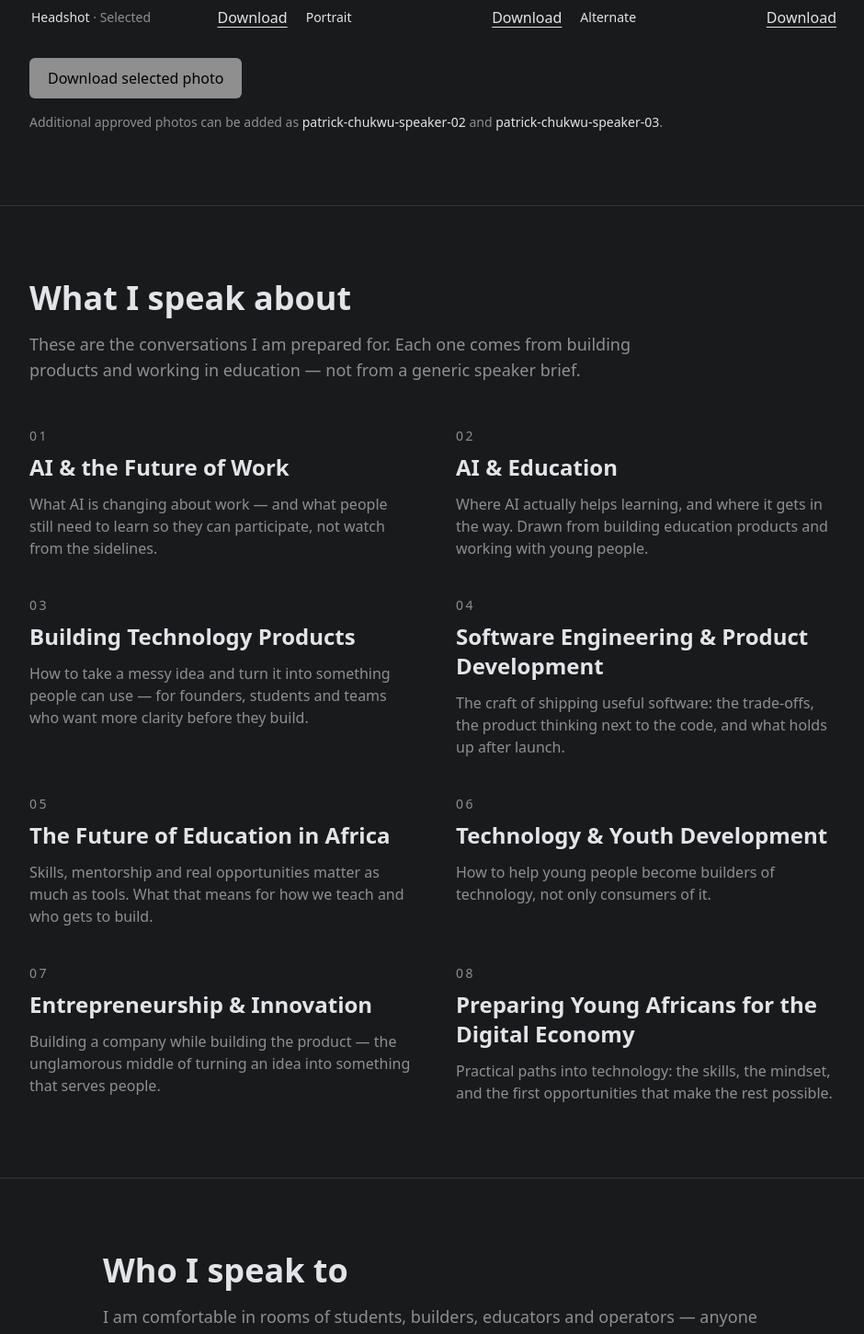
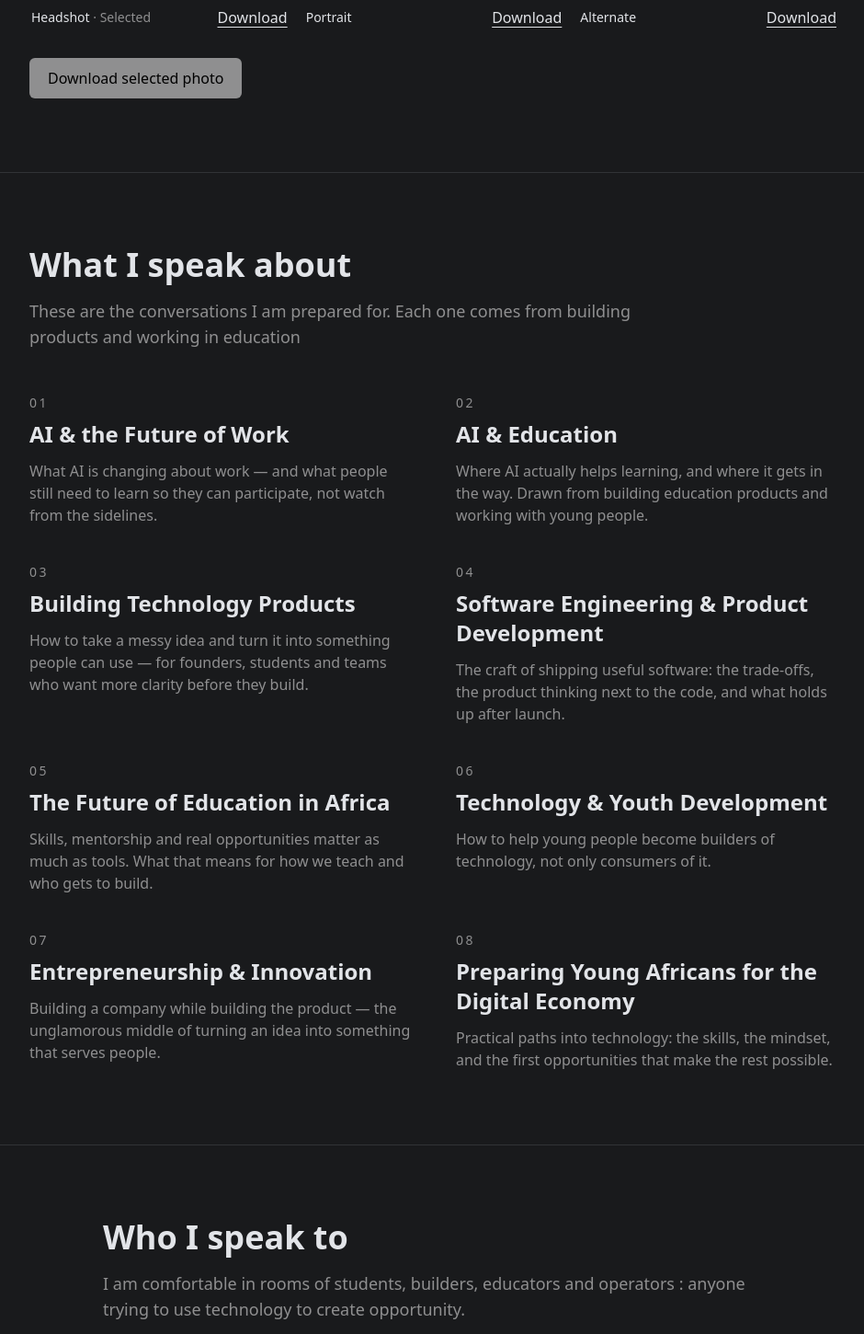
Before and after one commit to Patrick-Chukwu/Patrick-Chukwu, a React (Vite) app: page /speaking in a window 1280 px wide. Shown: the part 3240-4690 px from the top of the page at 92% size, without its empty margins (168-1108 px from the left). Built offline with nearby package versions, Linux system fonts and the light colour scheme.

Commit message:
fix: remove unnecesary texts

```diff
--- a/src/pages/Speaking.jsx
+++ b/src/pages/Speaking.jsx
@@ -390,11 +390,7 @@ const Speaking = () => {
                       ? 'Preparing…'
                       : 'Download selected photo'}
               </button>
-              <p className="text-primary text-sm">
-                Additional approved photos can be added as{' '}
-                <span className="text-secondary">patrick-chukwu-speaker-02</span> and{' '}
-                <span className="text-secondary">patrick-chukwu-speaker-03</span>.
-              </p>
+
             </div>
           </div>
         </section>
@@ -413,8 +409,7 @@ const Speaking = () => {
               </h2>
               <p className="text-primary text-base md:text-lg mt-4 leading-relaxed">
                 These are the conversations I am prepared for. Each one comes
-                from building products and working in education — not from a
-                generic speaker brief.
+                from building products and working in education
               </p>
             </motion.div>
             <div className="grid grid-cols-1 md:grid-cols-2 gap-x-12 gap-y-10 mt-12">
@@ -448,7 +443,7 @@ const Speaking = () => {
             </h2>
             <p className="text-primary text-base md:text-lg mt-4 leading-relaxed">
               I am comfortable in rooms of students, builders, educators and
-              operators — anyone trying to use technology to create opportunity.
+              operators : anyone trying to use technology to create opportunity.
             </p>
             <ul className="mt-8 flex flex-wrap gap-2">
               {audiences.map((audience) => (
```
